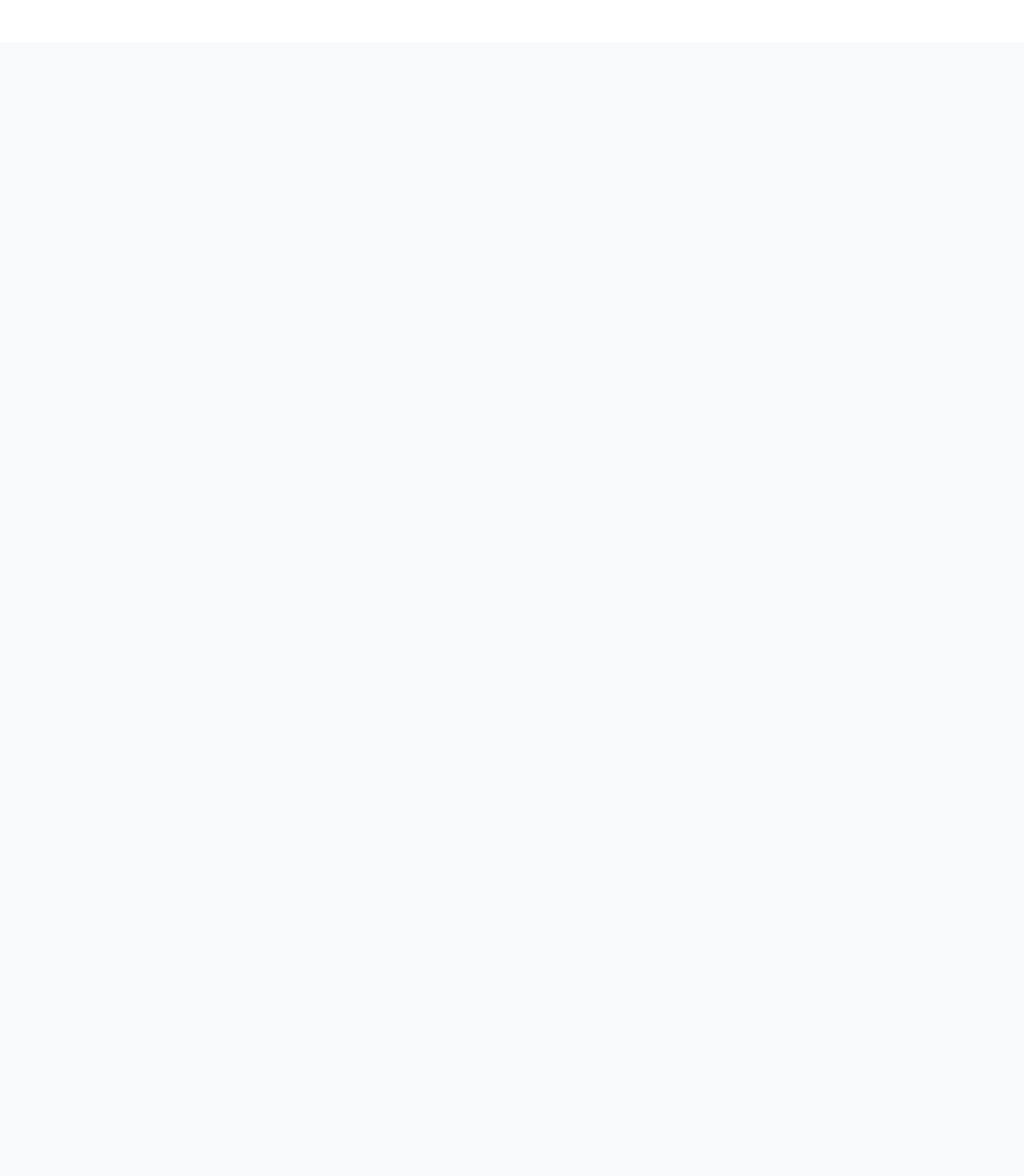
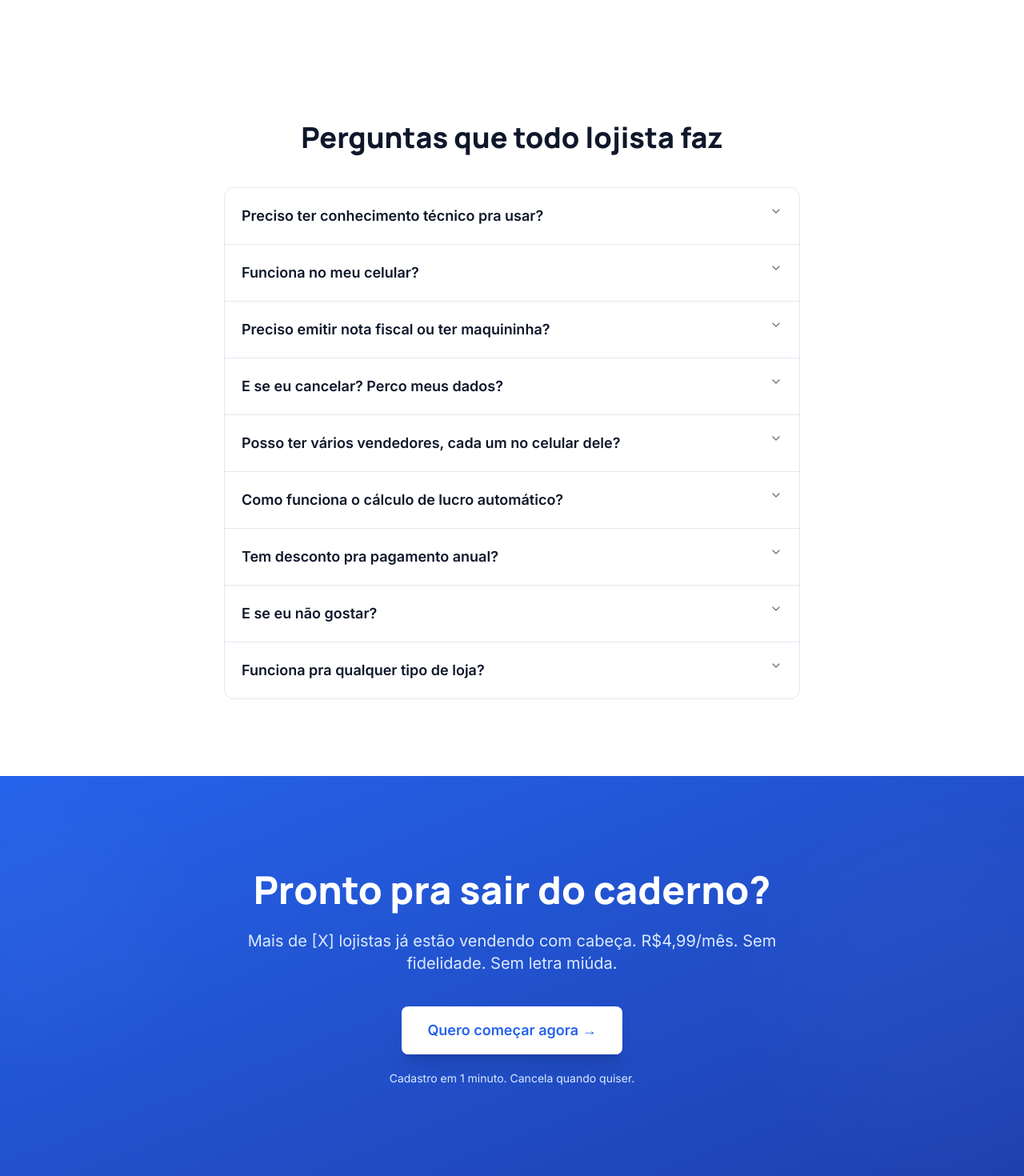
Before and after one commit to lucasSaas/LP-claude-cadernin, a Next.js app: page / in a window 1280 px wide. Shown: the part 9131-10601 px from the top of the page at 80% size. Before the commit the page ends 9184 px from the top, so only its background shows below. Built offline with nearby package versions, Linux system fonts and the light colour scheme; no server answers.

Commit message:
feat: add FAQ accordion and final CTA section

```diff
--- a/src/app/page.tsx
+++ b/src/app/page.tsx
@@ -7,6 +7,8 @@ import { FeaturesSection } from "@/components/sections/FeaturesSection";
 import { ComparisonTable } from "@/components/sections/ComparisonTable";
 import { TestimonialsSection } from "@/components/sections/TestimonialsSection";
 import { PricingSection } from "@/components/sections/PricingSection";
+import { FAQ } from "@/components/sections/FAQ";
+import { FinalCTA } from "@/components/sections/FinalCTA";
 
 export default function HomePage() {
   return (
@@ -21,6 +23,8 @@ export default function HomePage() {
         <ComparisonTable />
         <TestimonialsSection />
         <PricingSection />
+        <FAQ />
+        <FinalCTA />
       </main>
     </>
   );
--- /dev/null
+++ b/src/components/sections/FAQ.tsx
@@ -0,0 +1,76 @@
+import {
+  Accordion,
+  AccordionContent,
+  AccordionItem,
+  AccordionTrigger,
+} from "@/components/ui/accordion";
+
+const faqs = [
+  {
+    q: "Preciso ter conhecimento técnico pra usar?",
+    a: "Não. Foi feito pra quem nunca usou sistema de gestão. Se você sabe abrir o WhatsApp, você sabe usar o No Cadernin.",
+  },
+  {
+    q: "Funciona no meu celular?",
+    a: "Sim. O No Cadernin foi feito pra celular antes de qualquer coisa. Roda em Android, iPhone, tablet e computador.",
+  },
+  {
+    q: "Preciso emitir nota fiscal ou ter maquininha?",
+    a: "Não. O No Cadernin é pra controle interno da sua loja — anotar venda, controlar estoque, acompanhar vendedor, ver lucro. Você não emite nota nem cobra cartão por ele. Pra isso, continua usando sua maquininha do banco ou Stone, por exemplo.",
+  },
+  {
+    q: "E se eu cancelar? Perco meus dados?",
+    a: "Não. Você pode exportar todos seus dados pra planilha (Excel/Google Sheets) a qualquer momento, mesmo depois de cancelar. Seus dados são seus.",
+  },
+  {
+    q: "Posso ter vários vendedores, cada um no celular dele?",
+    a: "Sim. Cada vendedor tem login próprio. Você vê quem vendeu o quê, e o sistema já calcula comissão por venda.",
+  },
+  {
+    q: "Como funciona o cálculo de lucro automático?",
+    a: "Quando você cadastra o produto no estoque, coloca o preço de custo (quanto você pagou). Quando vende, coloca o preço de venda. O No Cadernin faz a conta sozinho e mostra sua margem de lucro real no relatório.",
+  },
+  {
+    q: "Tem desconto pra pagamento anual?",
+    a: "Em breve. Por enquanto, mantemos só o plano mensal de R$4,99 — porque a gente quer que você cancele se não estiver entregando valor.",
+  },
+  {
+    q: "E se eu não gostar?",
+    a: "Cancela quando quiser. Sem fidelidade, sem multa, sem ligar pra ninguém. Faz direto pelo painel.",
+  },
+  {
+    q: "Funciona pra qualquer tipo de loja?",
+    a: "Pra qualquer loja que venda produto e queira saber quanto vendeu, quem vendeu, e quanto sobrou. Loja de roupas, mercearia, ferragem, pet shop, papelaria, conveniência, cosméticos — funciona pra todas.",
+  },
+];
+
+export function FAQ() {
+  return (
+    <section id="faq" className="bg-white py-16 md:py-24">
+      <div className="mx-auto max-w-3xl px-4 md:px-6">
+        <div className="text-center">
+          <h2 className="font-heading text-3xl font-extrabold leading-tight text-brand-fg md:text-4xl">
+            Perguntas que todo lojista faz
+          </h2>
+        </div>
+
+        <Accordion className="mt-10 overflow-hidden rounded-card border border-slate-200 bg-white">
+          {faqs.map((f, i) => (
+            <AccordionItem
+              key={f.q}
+              value={`faq-${i}`}
+              className="border-b border-slate-200 last:border-b-0"
+            >
+              <AccordionTrigger className="px-5 py-5 text-left text-base font-semibold text-brand-fg hover:no-underline md:text-lg">
+                {f.q}
+              </AccordionTrigger>
+              <AccordionContent className="px-5 text-base leading-relaxed text-brand-muted">
+                {f.a}
+              </AccordionContent>
+            </AccordionItem>
+          ))}
+        </Accordion>
+      </div>
+    </section>
+  );
+}
--- /dev/null
+++ b/src/components/sections/FinalCTA.tsx
@@ -0,0 +1,35 @@
+import { SIGNUP_URL } from "@/lib/constants";
+
+export function FinalCTA() {
+  return (
+    <section className="relative overflow-hidden bg-gradient-to-br from-brand-primary to-brand-primary-dark py-20 md:py-28">
+      <div className="absolute inset-0 opacity-20" aria-hidden>
+        <div className="absolute -left-20 top-10 h-72 w-72 rounded-full bg-white/10 blur-3xl" />
+        <div className="absolute -right-20 bottom-10 h-96 w-96 rounded-full bg-white/10 blur-3xl" />
+      </div>
+
+      <div className="relative mx-auto max-w-3xl px-4 text-center md:px-6">
+        <h2 className="font-heading text-3xl font-extrabold leading-tight text-white md:text-5xl">
+          Pronto pra sair do caderno?
+        </h2>
+        <p className="mx-auto mt-5 max-w-2xl text-lg text-blue-100 md:text-xl">
+          Mais de [X] lojistas já estão vendendo com cabeça. R$4,99/mês. Sem fidelidade. Sem
+          letra miúda.
+        </p>
+
+        <div className="mt-10">
+          <a
+            href={SIGNUP_URL}
+            className="inline-flex items-center justify-center rounded-button bg-white px-8 py-4 text-base font-semibold text-brand-primary shadow-xl transition-all hover:bg-blue-50 md:text-lg"
+          >
+            Quero começar agora →
+          </a>
+        </div>
+
+        <p className="mt-5 text-sm text-blue-100">
+          Cadastro em 1 minuto. Cancela quando quiser.
+        </p>
+      </div>
+    </section>
+  );
+}
```
